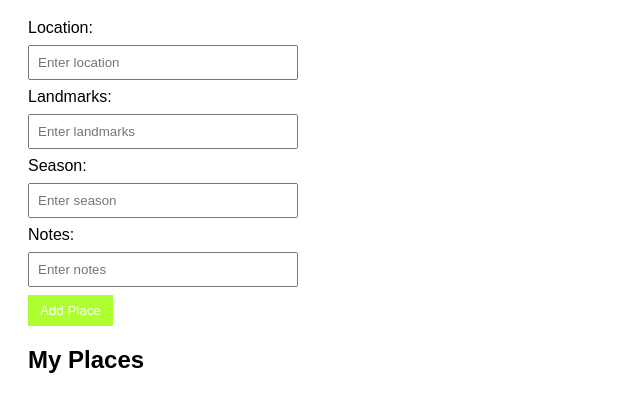
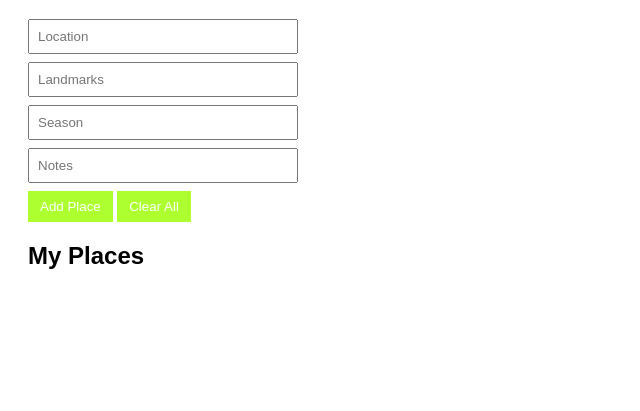
Before and after one commit to mburutabitha373-creator/places-project, a plain HTML site: page index.html in a window 1280 px wide. Shown: the part 89-500 px from the top of the page, without its empty margins (0-640 px from the left). Drawn offline with Linux system fonts and the light colour scheme.

Commit message:
Add Clear All button to remove all places

```diff
--- a/index.html
+++ b/index.html
@@ -8,19 +8,13 @@
 
 <h1>Places I've Been</h1>
 
-<label for="location">Location:</label>
-<input id="location" placeholder="Enter location">
-
-<label for="landmarks">Landmarks:</label>
-<input id="landmarks" placeholder="Enter landmarks">
-
-<label for="season">Season:</label>
-<input id="season" placeholder="Enter season">
-
-<label for="notes">Notes:</label>
-<input id="notes" placeholder="Enter notes">
+<input id="location" placeholder="Location">
+<input id="landmarks" placeholder="Landmarks">
+<input id="season" placeholder="Season">
+<input id="notes" placeholder="Notes">
 
 <button onclick="addPlaceFromInput()">Add Place</button>
+<button id="clearAllBtn">Clear All</button>
 
 <h2>My Places</h2>
 <ul id="placeList"></ul>
@@ -28,5 +22,6 @@
 <div id="details"></div>
 
 <script src="script.js"></script>
+
 </body>
 </html>
```
